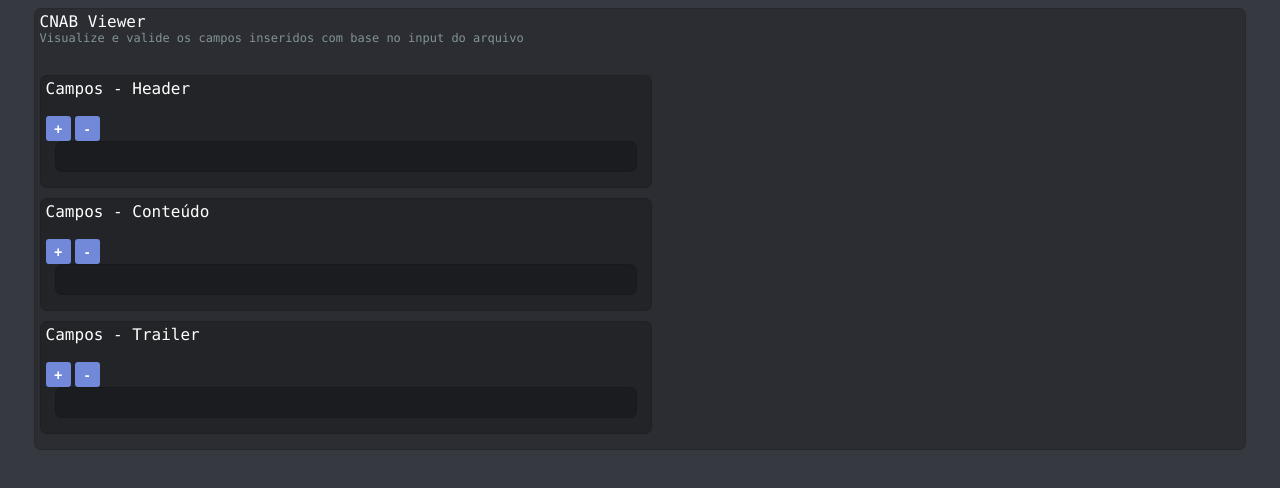
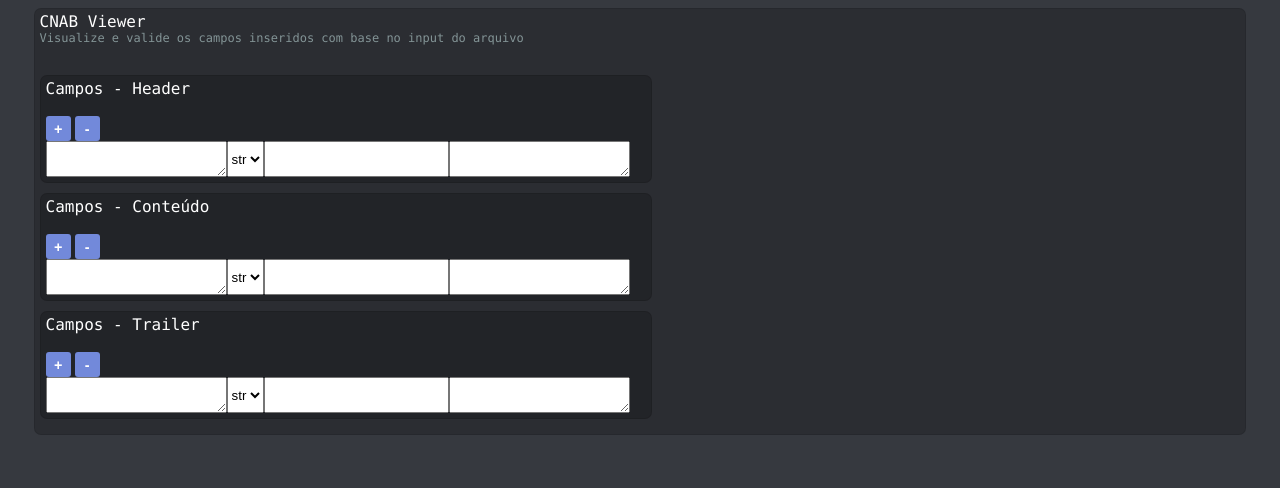
Before and after one commit to Lautenschlager-id/cnab-viewer.github.io, a Next.js app: page / in a window 1280 px wide. Shown: the top 488 px of the page. Built offline with nearby package versions, Linux system fonts and the light colour scheme.

Commit message:
implement cnab fields

```diff
--- /dev/null
+++ b/components/CNABField.js
@@ -0,0 +1,16 @@
+export default function CNABField(props)
+{
+	return (
+		<div
+			className="flex"
+		>
+			<textarea />
+			<select>
+				<option>str</option>
+				<option>int</option>
+			</select>
+			<input type="number" />
+			<textarea />
+		</div>
+	);
+}
--- a/pages/index.js
+++ b/pages/index.js
@@ -2,6 +2,7 @@ import { useRef } from "react";
 
 import Container from "../components/Container";
 import FieldController from "../components/FieldController";
+import CNABField from "../components/CNABField";
 
 export default function Index()
 {
@@ -17,19 +18,19 @@ export default function Index()
 			>
 				<FieldController
 					title="Campos - Header"
-					field={Container} // Mock
+					field={CNABField}
 					innerRef={inputHeaderRef}
 				/>
 
 				<FieldController
 					title="Campos - Conteúdo"
-					field={Container} // Mock
+					field={CNABField}
 					innerRef={inputContentRef}
 				/>
 
 				<FieldController
 					title="Campos - Trailer"
-					field={Container} // Mock
+					field={CNABField}
 					innerRef={inputTrailerRef}
 				/>
 			</Container>
--- a/styles/globals.css
+++ b/styles/globals.css
@@ -4,3 +4,7 @@ body {
 	background: #36393F;
 	font-family: "Roboto";
 }
+
+.flex {
+	display: flex;
+}
```
